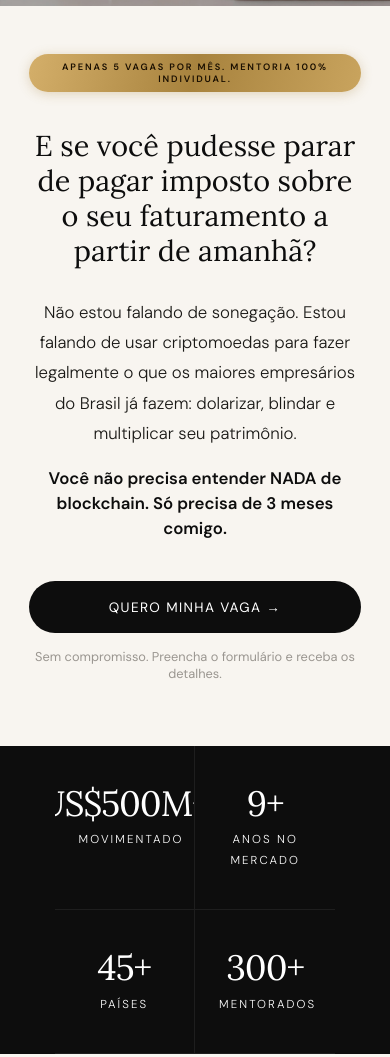
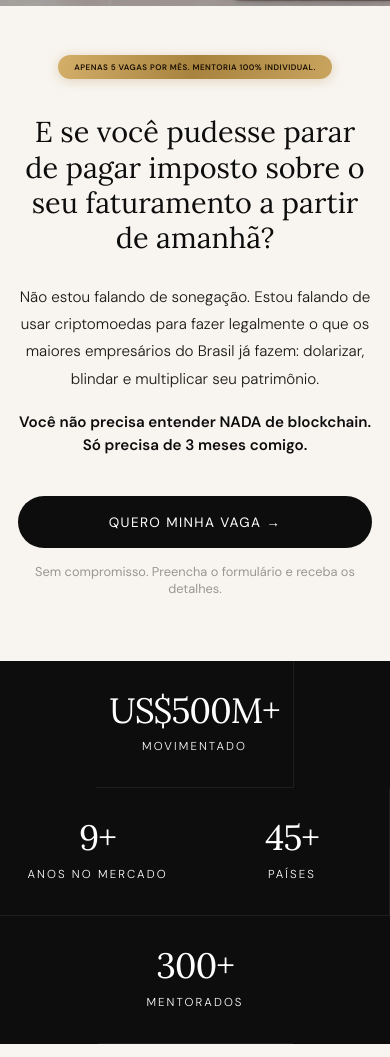
Before and after one commit to pvlservicos-collab/proposta, a plain HTML site: page home/index.html in a window 390 px wide. Shown: the part 354-1411 px from the top of the page. Drawn offline with Linux system fonts and the light colour scheme.

Commit message:
Ajustes de layout, fontes e imagens

```diff
--- a/home/index.html
+++ b/home/index.html
@@ -1453,7 +1453,7 @@
 			}
 
 			.hero-right {
-				padding: 3rem 1.8rem 4rem;
+				padding: 3rem 1.1rem 4rem;
 				align-items: center;
 				text-align: center;
 			}
@@ -1464,17 +1464,19 @@
 
 			.hero-badge {
 				justify-content: center;
-				font-size: 0.58rem;
+				font-size: 0.5rem;
+				letter-spacing: 0.06em;
+				white-space: nowrap;
 				text-align: center;
 			}
 
 			.hero-h1 {
-				font-size: clamp(1.8rem, 6vw, 2.6rem);
+				font-size: clamp(1.7rem, 5.5vw, 2.2rem);
 			}
 
 			.hero-p,
 			.hero-strong {
-				font-size: 1.05rem;
+				font-size: 0.95rem;
 			}
 
 			.btn-dark {
@@ -1490,13 +1492,15 @@
 			.stats-bar {
 				flex-wrap: wrap;
 				background-attachment: scroll;
+				padding: 0;
 			}
 
 			.stat {
 				flex: 0 0 50%;
 				border-right: none;
 				border-bottom: 1px solid rgba(255, 255, 255, 0.07);
-				padding: 2.5rem 1.5rem;
+				padding: 2rem 0.8rem;
+				overflow: visible;
 			}
 
 			.stat:nth-child(1),
@@ -1505,7 +1509,7 @@
 			}
 
 			.stat-n {
-				font-size: 2.6rem;
+				font-size: 1.9rem;
 			}
 
 			/* Gallery: stacked */
@@ -1674,12 +1678,12 @@
 			}
 
 			.mentor-tags {
-				justify-content: center;
+				justify-content: flex-start;
 			}
 
 			/* Mentor tags */
 			.mentor-tags-row {
-				justify-content: center;
+				justify-content: flex-start;
 			}
 
 			/* Curriculum */
```
